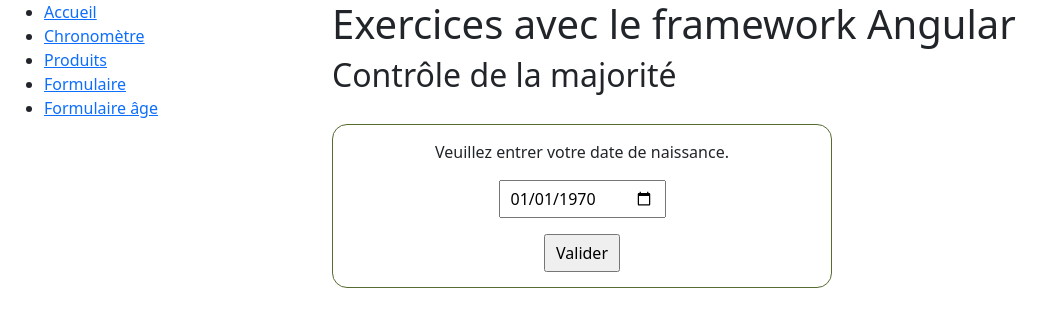
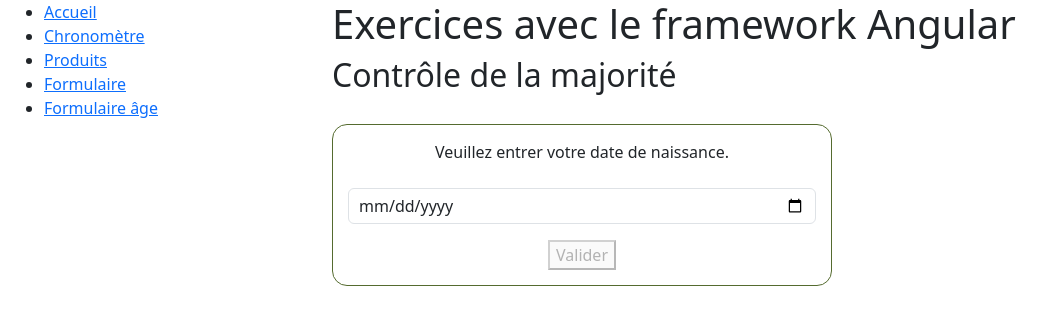
Before and after one commit to Verly1969/Exercices, an Angular app: page /age_form in a window 1280 px wide. Shown: the top 326 px of the page, without its empty margins (0-1052 px from the left). Built offline with nearby package versions, Linux system fonts and the light colour scheme.

Commit message:
ending formulaire age

```diff
--- a/src/app/features/age-formulaire/age-formulaire.html
+++ b/src/app/features/age-formulaire/age-formulaire.html
@@ -13,14 +13,20 @@
 <form [formGroup]="ageForm" (ngSubmit)="valider()" class="left">
     <div class="center">
         <p>
-            <label for="dateInput">Veuillez entrer votre date de naissance.</label>
+            <label class="form-label" for="dateInput">Veuillez entrer votre date de naissance.</label>
         </p>
         <p>
-            <input type="date" formControlName="dateInput" id="dateInput" />
+            <input class="form-control" type="date" formControlName="dateNaissance" id="dateInput" />
         </p>
-        @if (ageForm.get("dateInput")?.touched && ageForm.get("dateInput")?.hasError("mineur")){}
+        <p>
+            {{ ageForm.get("dateNaissance")?.getError("mineur") }}
+        </p>
+        @if (ageForm.get("dateNaissance")?.touched && ageForm.get("dateNaissance")?.hasError("mineur")){
+
+            <p>{{ ageForm.get("dateNaissance")?.getError("mineur") }}</p>
+        }
     </div>
     <div class="center">
-        <input type="submit" value="Valider" />
+        <button type="submit" [disabled]="!ageForm.valid">Valider</button>
     </div>
 </form>
--- a/src/app/features/age-formulaire/age-formulaire.ts
+++ b/src/app/features/age-formulaire/age-formulaire.ts
@@ -13,13 +13,12 @@
   private readonly _fb: FormBuilder = inject(FormBuilder);
 
   ageForm: FormGroup = this._fb.group({
-    dateInput: ["1970-01-01", Validators.required]
-  },{
-    validators: [ageValidator()]
+    dateNaissance: [null, [Validators.required, ageValidator()]]
   })
 
   valider() {
-    if (this.ageForm.valid){
+    console.log(this.ageForm.controls["dateNaissance"].value);
+    if (this.ageForm.controls["dateNaissance"].valid){
       console.log("Formulaire envoyé !");
     }
   }
--- a/src/app/shared/validator/ageValidator.ts
+++ b/src/app/shared/validator/ageValidator.ts
@@ -2,16 +2,22 @@
 
 export function ageValidator(): ValidatorFn {
     return (control: AbstractControl): ValidationErrors | null => {
-        const dateInput = new Date(control.value);
+        const dateNaissance = control.value;
         const dateActual  = new Date();
 
-        console.log(dateActual.getFullYear());
-        console.log(dateInput.getFullYear());
+        const dateNaissanceValue = new Date(dateNaissance);
 
-        if ((dateActual.getFullYear() - dateInput.getFullYear()) < 18){
-            return { mineur : "Vous êtes trop jeune pour entrer !"};
+        const age = dateActual.getFullYear() - dateNaissanceValue.getFullYear();
+
+        // console.log(`Date actuelle: ${dateActual}`);
+        // console.log(`Date entrée: ${dateNaissanceValue}`);
+
+        console.log(`age: ${age}`);
+
+        if (age < 18){
+            return { "mineur": "Vous êtes trop jeune pour entrer !"};
+        } else {
+            return null;
         }
-
-        return null;
     }
 }
```
